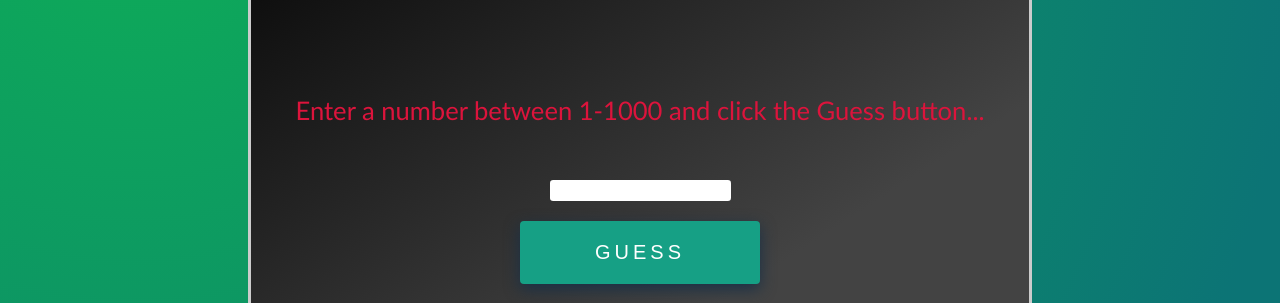
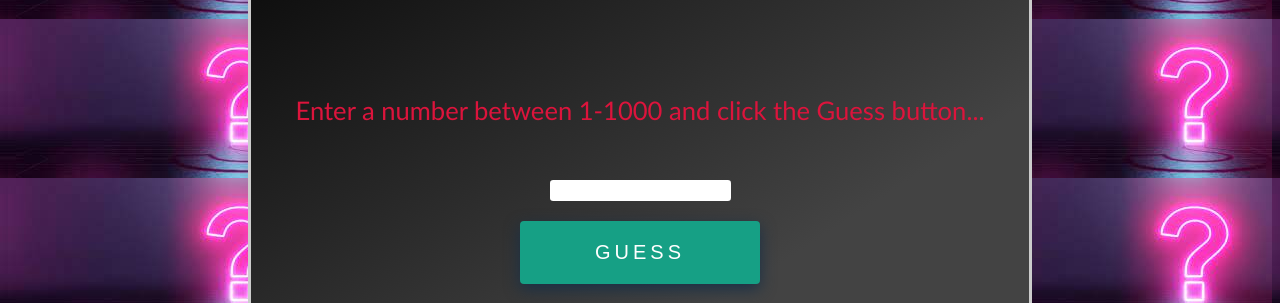
Before and after one commit to Ingenuitygamingassignment/GuessMyNum, a plain HTML site: page index.html in a window 1280 px wide. Shown: the part 299-602 px from the top of the page. Drawn offline with Linux system fonts and the light colour scheme.

Commit message:
Update style.css

```diff
--- a/style.css
+++ b/style.css
@@ -4,7 +4,7 @@ html, body {
 	display: flex;
 	justify-content: center;
 	align-items: center;
-	background-image: radial-gradient( circle farthest-corner at 10% 20%,  rgba(14,174,87,1) 0%, rgba(12,116,117,1) 90% );
+	background-image: url("guess.jfif");
 	font-family: 'Oswald', sans-serif;
   }
   h1 {
```
